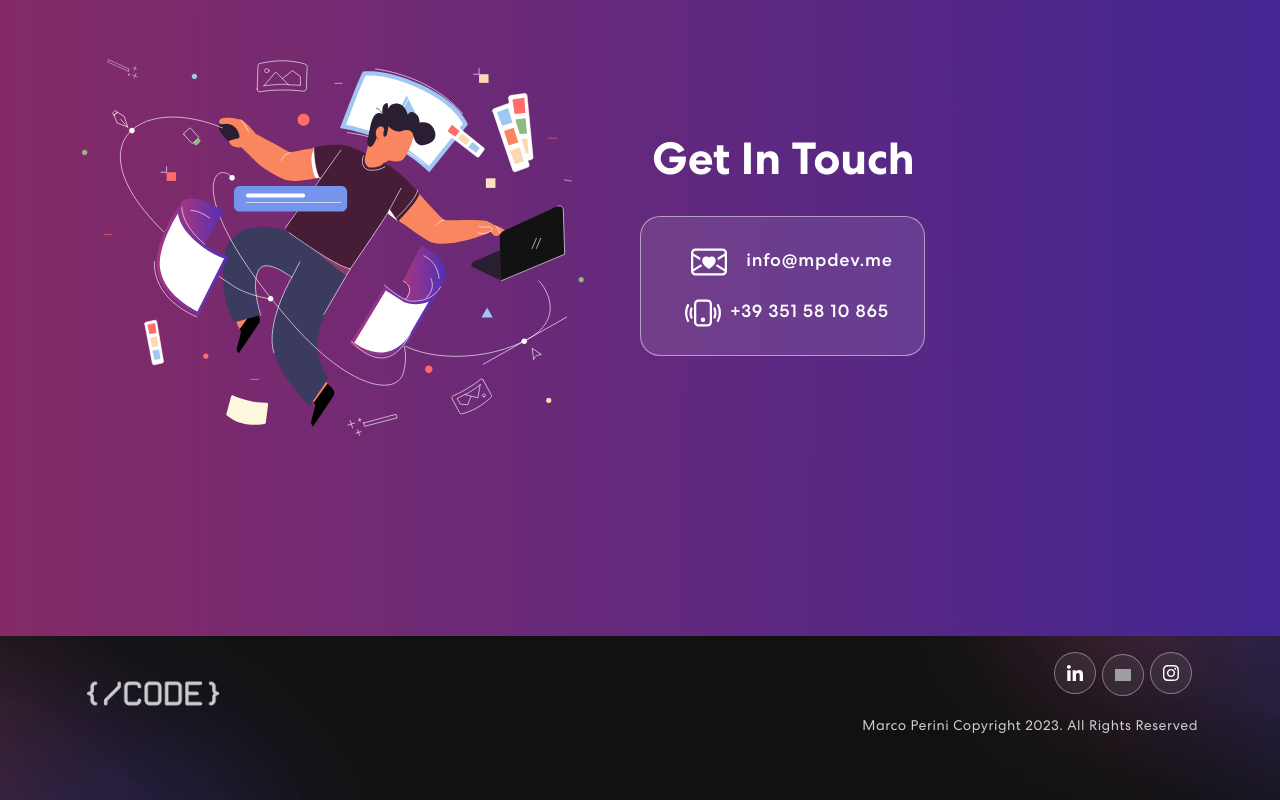
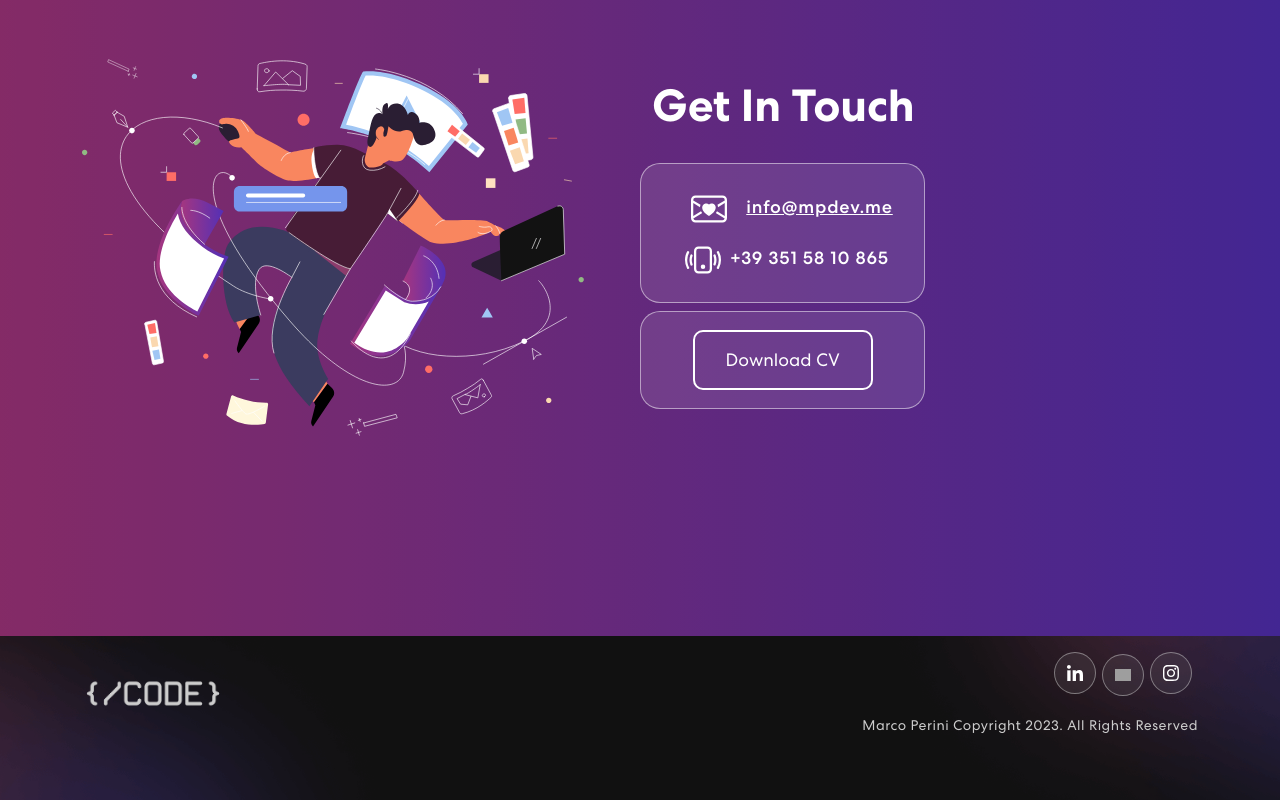
Before and after one commit to marcoperinidev/portfolio, a React (Create React App) app: page / in a window 1280 px wide. Shown: the part 2177-2977 px from the top of the page. Built offline with nearby package versions, Linux system fonts and the light colour scheme; grey boxes are pictures that could not be loaded.

Commit message:
added cv download

```diff
--- a/src/App.css
+++ b/src/App.css
@@ -158,7 +158,7 @@ span.navbar-text {
     background-color: #ffffff;
     border-radius: 50%;
     transform: scale(0);
-	transition: 0.3s ease-in-out;
+	  transition: 0.3s ease-in-out;
 }
 .social-icon a:hover::before {
     transform: scale(1);
@@ -552,6 +552,58 @@ nav.navbar .navbar-toggler[aria-expanded="true"] .navbar-toggler-icon {
   font-weight: 800;
   padding: 5px;
 }
+
+.email-link{
+  text-decoration: none;
+}
+
+.btn-download-outside{
+  width: 100%;
+  background: rgba(247, 100, 255, 0.083);
+  border: 1px solid rgba(255, 255, 255, 0.5);
+  border-radius: 20px;
+  color: #fff;
+  margin: 0 0 8px 0;
+  padding: 18px 26px;
+  font-weight: 500;
+  font-size: 18px;
+  letter-spacing: 0.8px;
+  transition: 0.3s ease-in-out;
+  text-align: center;
+  line-height: 50px;
+  cursor: pointer;
+}
+
+.container-download {
+  width: 400px;
+  height: 400px;
+  position: absolute;
+  left: 50%;
+  top: 50%;
+  transform: translate(-50%, -50%);
+  display: flex;
+  justify-content: center;
+  align-items: center;
+}
+
+.btn-download {
+  width: 180px;
+  height: 60px;
+  cursor: pointer;
+  background: transparent;
+  border: 2px solid #ffffff;
+  outline: none;
+  transition: 0.4s ease-in-out;
+  border-radius: 10px;
+}
+
+
+.btn-download:hover {
+  transition: 0.35s ease-in-out;
+  background: #45269288;
+}
+
+
 /* .contact-info:focus {
   background: rgba(255, 255, 255, 1);
   color: #121212;
--- a/src/components/Contact.js
+++ b/src/components/Contact.js
@@ -1,4 +1,4 @@
-import { Container, Row, Col } from "react-bootstrap";
+import { Container, Row, Col, } from "react-bootstrap";
 import contactImg from "../assets/img/contact-img.svg";
 import 'animate.css';
 import TrackVisibility from 'react-on-screen';
@@ -26,13 +26,18 @@ export const Contact = () => {
                     <span className="contact-ico"> <svg xmlns="http://www.w3.org/2000/svg" width="36" height="36" fill="currentColor" class="bi bi-envelope-heart" viewBox="0 0 16 16">
                       <path fill-rule="evenodd" d="M0 4a2 2 0 0 1 2-2h12a2 2 0 0 1 2 2v8a2 2 0 0 1-2 2H2a2 2 0 0 1-2-2V4Zm2-1a1 1 0 0 0-1 1v.217l3.235 1.94a2.76 2.76 0 0 0-.233 1.027L1 5.384v5.721l3.453-2.124c.146.277.329.556.55.835l-3.97 2.443A1 1 0 0 0 2 13h12a1 1 0 0 0 .966-.741l-3.968-2.442c.22-.28.403-.56.55-.836L15 11.105V5.383l-3.002 1.801a2.76 2.76 0 0 0-.233-1.026L15 4.217V4a1 1 0 0 0-1-1H2Zm6 2.993c1.664-1.711 5.825 1.283 0 5.132-5.825-3.85-1.664-6.843 0-5.132Z"/>
                     </svg></span>
-                      info@mpdev.me
+                      <a href="mailto:info@mpdev.me">info@mpdev.me</a>
                       <br></br>
                       <span className="contact-ico2"> <svg xmlns="http://www.w3.org/2000/svg" width="36" height="36" fill="currentColor" class="bi bi-phone-vibrate" viewBox="0 0 16 16">
                       <path d="M10 3a1 1 0 0 1 1 1v8a1 1 0 0 1-1 1H6a1 1 0 0 1-1-1V4a1 1 0 0 1 1-1h4zM6 2a2 2 0 0 0-2 2v8a2 2 0 0 0 2 2h4a2 2 0 0 0 2-2V4a2 2 0 0 0-2-2H6z"/>
                       <path d="M8 12a1 1 0 1 0 0-2 1 1 0 0 0 0 2zM1.599 4.058a.5.5 0 0 1 .208.676A6.967 6.967 0 0 0 1 8c0 1.18.292 2.292.807 3.266a.5.5 0 0 1-.884.468A7.968 7.968 0 0 1 0 8c0-1.347.334-2.619.923-3.734a.5.5 0 0 1 .676-.208zm12.802 0a.5.5 0 0 1 .676.208A7.967 7.967 0 0 1 16 8a7.967 7.967 0 0 1-.923 3.734.5.5 0 0 1-.884-.468A6.967 6.967 0 0 0 15 8c0-1.18-.292-2.292-.807-3.266a.5.5 0 0 1 .208-.676zM3.057 5.534a.5.5 0 0 1 .284.648A4.986 4.986 0 0 0 3 8c0 .642.12 1.255.34 1.818a.5.5 0 1 1-.93.364A5.986 5.986 0 0 1 2 8c0-.769.145-1.505.41-2.182a.5.5 0 0 1 .647-.284zm9.886 0a.5.5 0 0 1 .648.284C13.855 6.495 14 7.231 14 8c0 .769-.145 1.505-.41 2.182a.5.5 0 0 1-.93-.364C12.88 9.255 13 8.642 13 8c0-.642-.12-1.255-.34-1.818a.5.5 0 0 1 .283-.648z"/>
                     </svg></span>
                     +39 351 58 10 865
+                    </Col>
+                  </Row>
+                  <Row>
+                    <Col size={12} sm={6} className="contact-info">
+                    <a href="../../public/cv.pdf" download={'../../public/cv.pdf'}><button className="btn-download">Download CV</button></a>
                     </Col>
                   </Row>
               </div>}
```
Also changed, not shown: 1 other file (tests, documents, lock files or other folders).
